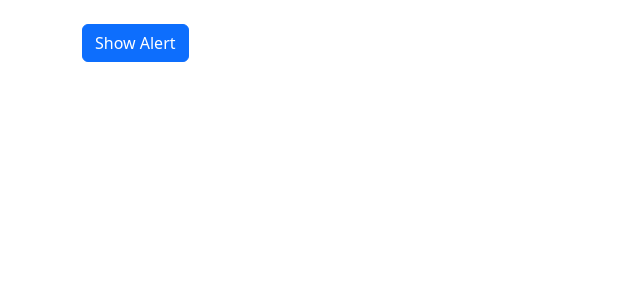
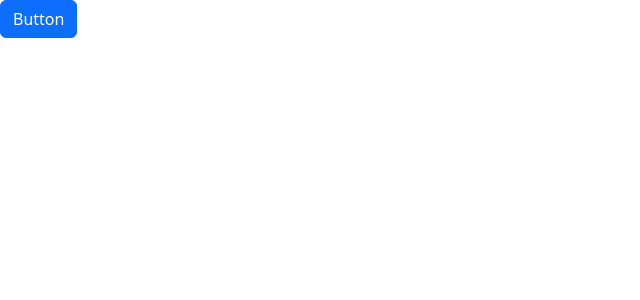
Before and after one commit to m7asanain/react-for-beginners, a React (Vite) app in the folder react-app/: page / in a window 1280 px wide. Shown: the top 300 px of the page, without its empty margins (0-640 px from the left). Built offline with nearby package versions, Linux system fonts and the light colour scheme.

Commit message:
execise: showing an alert / Mosh solution

```diff
--- a/react-app/src/App.tsx
+++ b/react-app/src/App.tsx
@@ -1,11 +1,18 @@
+import { useState } from "react";
+import Alert from "./components/Alert";
+import BootstrapButton from "./components/BootstrapButton";
+
 // rafce
-
-import DismissingAlert from "./components/DismissingAlert";
-
 function App() {
+  const [alertVisibile, setAlertvisibility] = useState(false);
   return (
     <div>
-      <DismissingAlert />
+      {alertVisibile && (
+        <Alert onClose={() => setAlertvisibility(false)}>My Alert</Alert>
+      )}
+      <BootstrapButton color="primary" onClick={() => setAlertvisibility(true)}>
+        Button
+      </BootstrapButton>
     </div>
   );
 }
--- a/react-app/src/components/Alert.tsx
+++ b/react-app/src/components/Alert.tsx
@@ -4,10 +4,22 @@
   // if we want to pass the text as a child in App.tsx => change 'text' to  'children'
   // if we want to pass <span> or anything more than the string => change 'string' to 'ReactNode'
   children: ReactNode;
+  onClose: () => void;
 }
 
-const Alert = ({ children }: Props) => {
-  return <div className="alert alert-primary">{children}</div>;
+const Alert = ({ children, onClose }: Props) => {
+  return (
+    <div className="alert alert-primary alert-dismissible">
+      {children}
+      <button
+        type="button"
+        className="btn-close"
+        data-bs-dismiss="alert"
+        aria-label="Close"
+        onClick={onClose}
+      ></button>
+    </div>
+  );
 };
 
 export default Alert;
```
